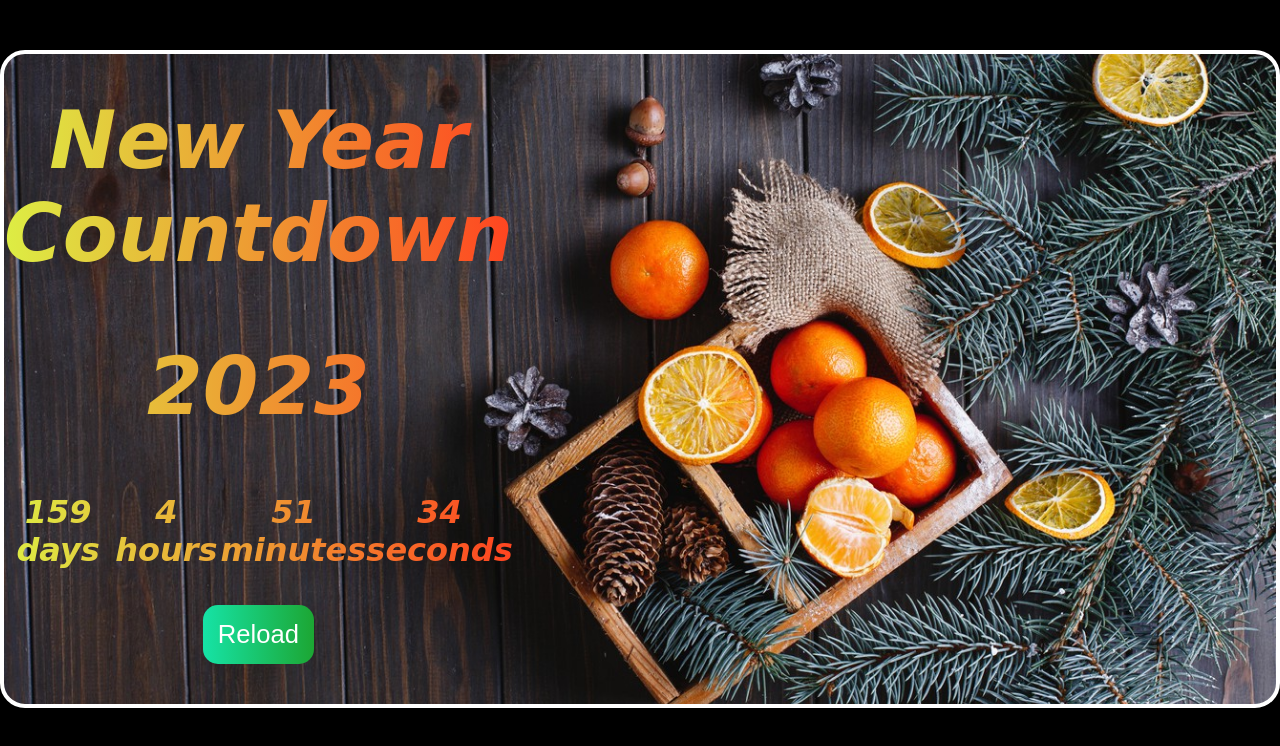
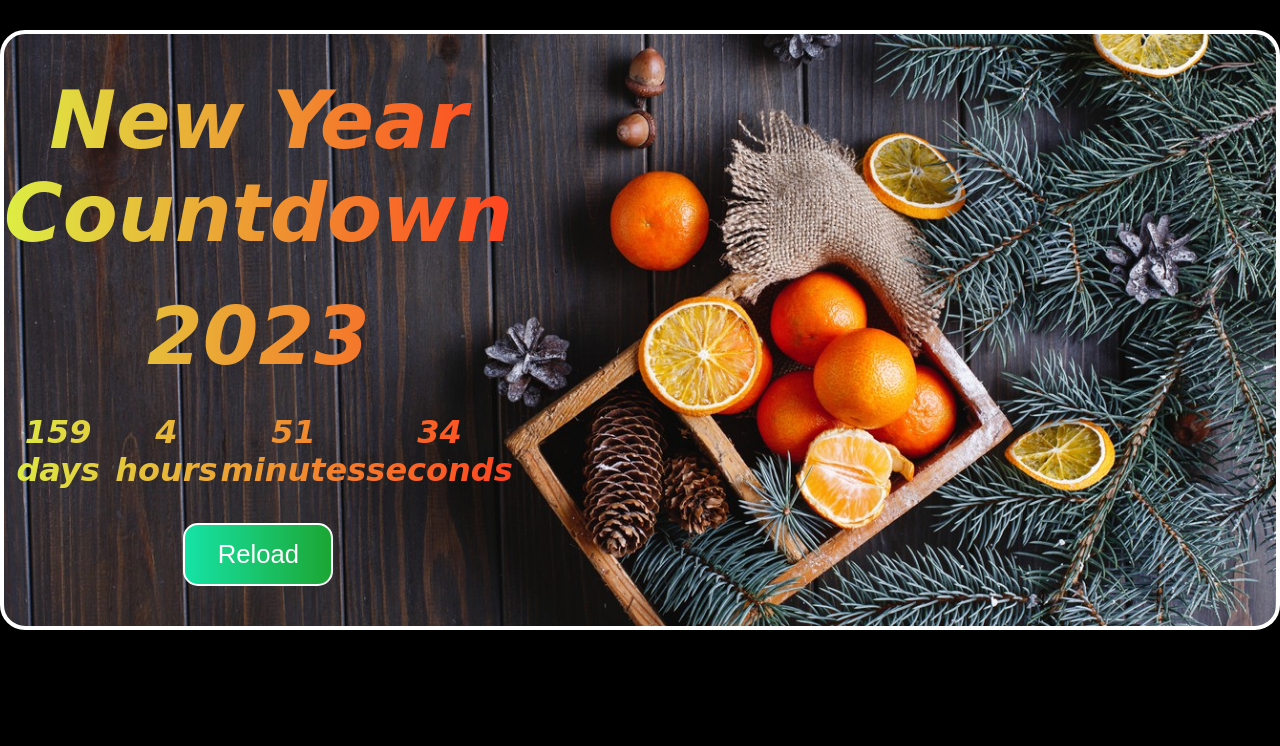
Before and after one commit to Linika-N/CountDown_Timer, a plain HTML site: page index.html in a window 1280 px wide. Drawn offline with Linux system fonts and the light colour scheme; a web font is replaced by a local one.

Commit message:
the final version

```diff
--- a/style.css
+++ b/style.css
@@ -3,7 +3,6 @@
     margin: 0;
 }
 body{
-    max-height: 80%;
     font-size: 62.5%;
     font-family: 'Edu VIC WA NT Beginner', cursive;
     background: #000;
@@ -11,7 +10,7 @@ body{
 .main{
     padding: 40px 0;
     max-width: 1322px;
-    margin:50px auto;
+    margin:30px auto;
     background: url(background.jpg) center no-repeat;
     border: 4px solid white;
     border-radius: 25px;
@@ -21,6 +20,7 @@ body{
 .main_items{
     width: 40%;
     color: transparent;
+    background-clip: content-box;
     -webkit-background-clip: text;
     background-image: linear-gradient(90deg,#ddee44,#ff4420);
 }
@@ -30,7 +30,7 @@ body{
     font-style: italic;
 }
 .title, .new_year{
-    margin-bottom: 60px;
+    margin-bottom: 30px;
 }
 .counter{
     font-size: 2rem;
@@ -41,10 +41,15 @@ body{
     text-align: center;
 }
 button{
+    width: 150px;
     padding: 15px;
     background: linear-gradient(90deg,#16e3a6,#1ca633);
     border-radius: 15px;
     color: white;
     font-size: 1.6rem;
-    border: none;
+    border: 2px solid white;
+    cursor: pointer;
 }
+button:hover, button:active, button:focus{
+    border: 2px solid brown;
+}
```
